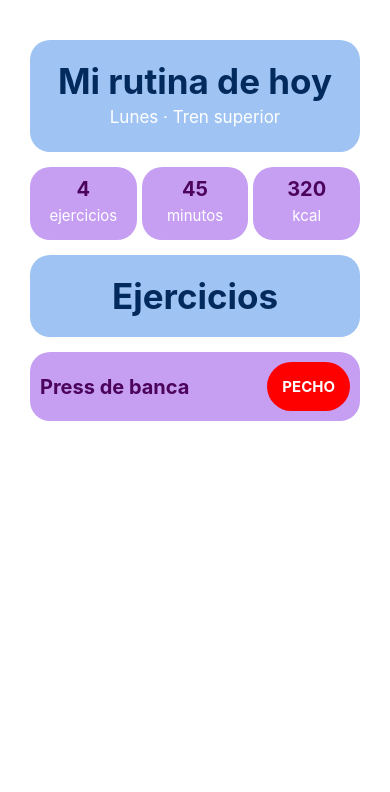
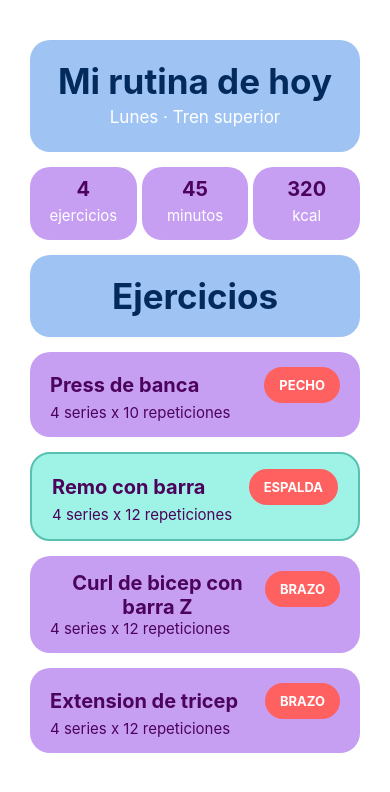
Before and after one commit to allissssx/ProyectoClaseMovil, a React Native app in the folder MyRoutineApp/: screen / in a window 390 px wide. Shown: the top 792 px of the page. Built offline with nearby package versions, Linux system fonts and the light colour scheme.

Commit message:
Implementar styles en TarjetaEjercicio, agregar componente a la pantalla App, cambio de tamaño de fuente y padding en Etiqueta

```diff
--- a/MyRoutineApp/App.tsx
+++ b/MyRoutineApp/App.tsx
@@ -21,6 +21,9 @@ export default function App() {
 
       <View>
         <TarjetaEjercicio nombre="Press de banca" series={4} repeticiones={10} grupoMuscular="pecho" />
+        <TarjetaEjercicio nombre="Remo con barra" series={4} repeticiones={12} grupoMuscular="espalda" destacado= {true} />
+        <TarjetaEjercicio nombre="Curl de bicep con barra Z" series={4} repeticiones={12} grupoMuscular="brazo" />
+        <TarjetaEjercicio nombre="Extension de tricep" series={4} repeticiones={12} grupoMuscular="brazo" />
       </View>
 
     </View>
--- a/MyRoutineApp/components/Etiqueta.tsx
+++ b/MyRoutineApp/components/Etiqueta.tsx
@@ -17,14 +17,14 @@ export default function Etiqueta({texto, colorFondo}: EtiqueraProps){
 const styles = StyleSheet.create({
     etiqueta:{
         alignSelf: 'flex-start',
-        padding: 10,
+        padding: 5,
         paddingHorizontal: 15,
-        borderRadius: 50,
+        borderRadius: 70,
     },
 
     texto:{
         color: 'white',
-        fontSize: 15,
+        fontSize: 13,
         textAlign: 'center',
         paddingVertical: 5,
         textTransform: 'uppercase',
--- a/MyRoutineApp/components/TarjetaEjercicio.tsx
+++ b/MyRoutineApp/components/TarjetaEjercicio.tsx
@@ -12,27 +12,35 @@ type TarjetaEjercicioProps={
 
 export default function TarjetaEjercicio({nombre, series, repeticiones,grupoMuscular,destacado}: TarjetaEjercicioProps){
     return(
-        <View style={styles.container}>
+        <View style={[styles.container, destacado && styles.tarjetaDestacada]}>
             <View style={styles.containerNombre}>
                 <Text style={styles.texto}>{nombre}</Text>
-                <Etiqueta texto={grupoMuscular} colorFondo='red'/>
+                <Etiqueta texto={grupoMuscular} colorFondo='#ff6060'/>
             </View>
+            <Text style={styles.textosecundario}>{series} series x {repeticiones} repeticiones</Text>
         </View>
     )
 }
 
 const styles = StyleSheet.create({
     container:{
-        marginTop: 15
+        marginTop: 15,
+        borderRadius: 20,
+        backgroundColor: '#c69ff3',
+        paddingHorizontal: 20,
+        paddingVertical: 15
+    },
+
+    tarjetaDestacada:{
+        backgroundColor: '#9ff3e6',
+        borderColor: '#57c1b1',
+        borderWidth: 2
     },
 
     containerNombre:{
         flexDirection: 'row',
         justifyContent: 'space-between',
         alignItems: 'center',
-        backgroundColor: '#c69ff3',
-        borderRadius: 20,
-        padding: 10
     },
 
     texto:{
@@ -40,5 +48,10 @@ const styles = StyleSheet.create({
         fontSize: 20,
         textAlign: 'center',
         fontWeight: 'bold'
+    },
+
+    textosecundario:{
+        color: '#4c035c',
+        fontSize: 15,
     }
 })
```
